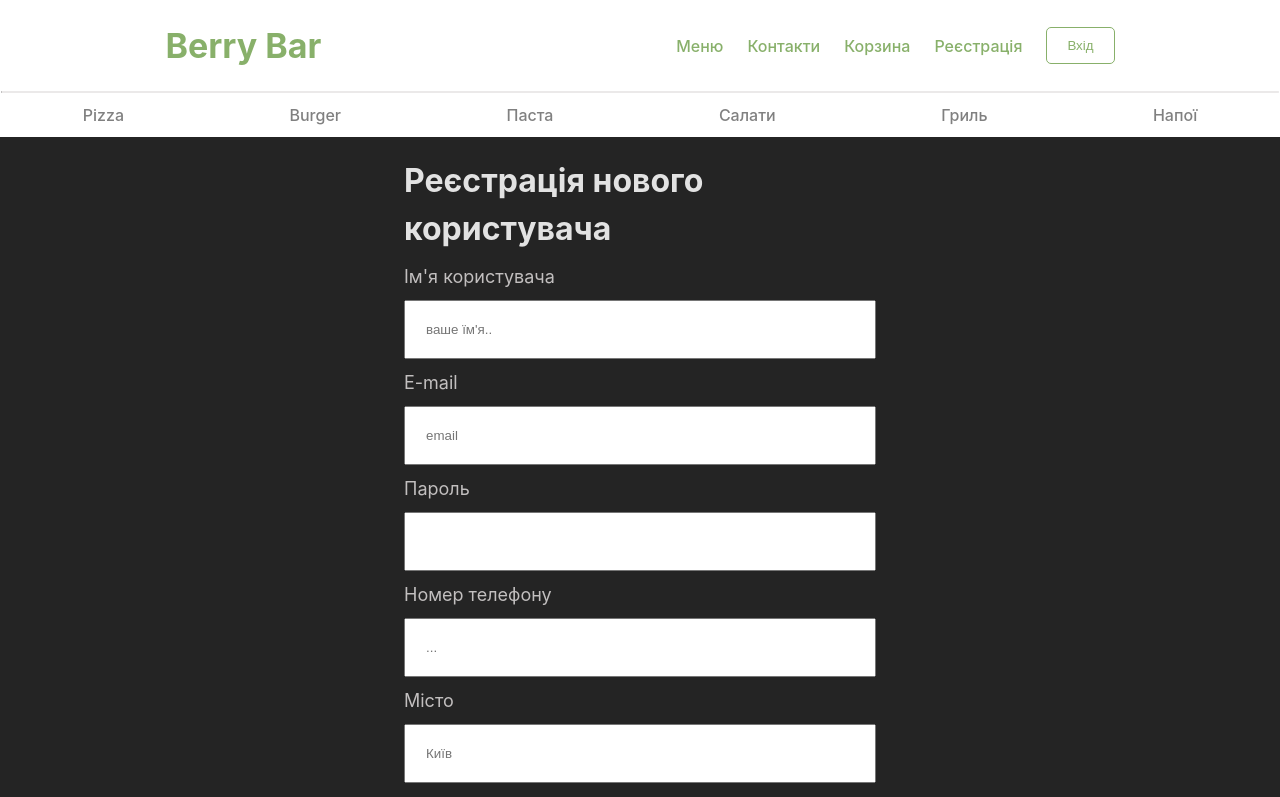
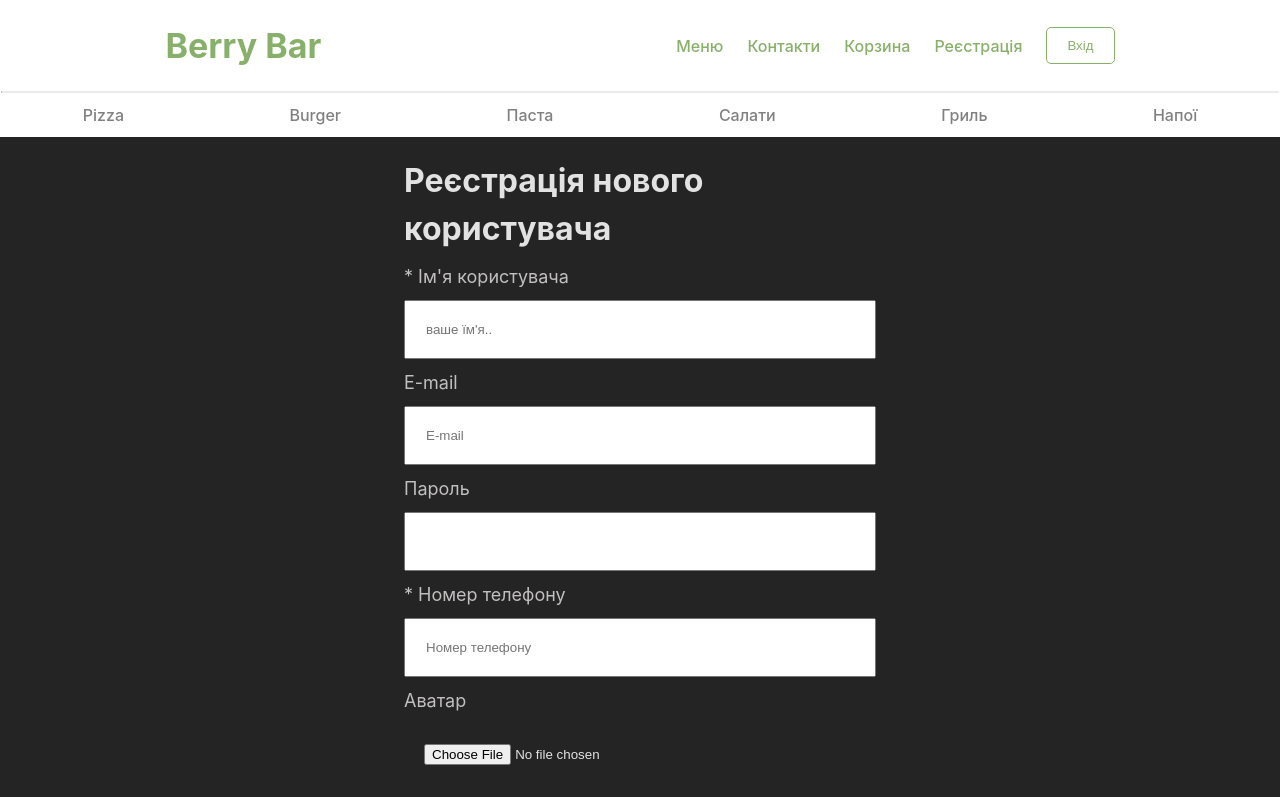
Before and after one commit to OlegKvasn/Berry_Bar_app_MERN, a React (Vite) app in the folder client/: page /register in a window 1280 px wide. Shown: the top 797 px of the page. Built offline with nearby package versions, Linux system fonts and the light colour scheme.

Commit message:
feat: register page with hook form

```diff
--- a/client/src/page/check-out/index.tsx
+++ b/client/src/page/check-out/index.tsx
@@ -49,8 +49,8 @@ const CheckOutPage = () => {
         paymentMethod: "Готівка",
         comment: "",
       },
-      mode: "onBlur",
-      reValidateMode: "onBlur",
+      mode: "onTouched",
+      //reValidateMode: "onBlur",
     });
 
   const disableAddress = watch("delivery") === "Самовивіз";
--- /dev/null
+++ b/client/src/page/register-hook-form/index.tsx
@@ -0,0 +1,136 @@
+import { useState } from "react";
+import style from "./register.module.scss";
+//import { useNavigate } from "react-router-dom";
+import { newRequest, upload } from "../../lib/utils";
+import { FieldErrors, useForm } from "react-hook-form";
+import { IUser } from "../../lib/types";
+
+type TFormValues = {
+  username: string;
+  email: string;
+  password: string;
+  phone: string;
+  img: string;
+};
+
+const RegisterHookFormPage = () => {
+  const [file, setFile] = useState<File | null>(null);
+  const { register, handleSubmit, formState, reset, control } =
+    useForm<TFormValues>({
+      defaultValues: {
+        username: "",
+        email: "",
+        password: "",
+        phone: "",
+        img: "",
+      },
+      mode: "onBlur",
+      reValidateMode: "onBlur",
+    });
+  //const navigate = useNavigate();
+
+  const handleUpload = ({ target }: React.ChangeEvent<HTMLInputElement>) => {
+    setFile(target.files![0]);
+  };
+
+  //TODO: Відредагувати BackEnd - users
+  const emailValidation = async (value: string) => {
+    const data = (await newRequest.get(`/users${value}`)) as IUser;
+    return !data || "Користувач з таким E-mail вже зареєстрований";
+  };
+
+  const onSubmit = async (data: TFormValues) => {
+    console.log(data);
+    if (formState.isSubmitSuccessful) {
+      // const url = await upload(file);
+      // try {
+      //   await newRequest.post("/auth/register", { ...values, img: url });
+      //   navigate("/");
+      // } catch (err) {
+      //   console.log(err);
+      // }
+      // reset();
+    }
+    // navigate("/products-admin");
+  };
+
+  const onError = (errors: FieldErrors<TFormValues>) => {
+    console.log(errors);
+  };
+
+  return (
+    <div className={style.mainContainer}>
+      <form onSubmit={handleSubmit(onSubmit, onError)}>
+        <h1>Реєстрація нового користувача</h1>
+        <label htmlFor="username">* Ім'я користувача</label>
+        <input
+          type="text"
+          id="username"
+          placeholder="ваше їм'я.."
+          {...register("username", {
+            required: {
+              value: true,
+              message: "Їм'я користувача є обов'язковим",
+            },
+          })}
+        />
+        <label htmlFor="email">E-mail</label>
+        <input
+          type="email"
+          id="email"
+          placeholder="E-mail"
+          {...register("email", {
+            pattern: {
+              value:
+                /^[a-zA-Z0-9.!#$%&'*+/=?^_`{|}~-]+@[a-zA-Z0-9-]+(?:\.[a-zA-Z0-9-]+)*$/,
+              message: "неправильний email формат",
+            },
+            validate: {
+              emailAvailable: (fieldValue) => emailValidation(fieldValue),
+            },
+          })}
+        />
+        <label htmlFor="password">Пароль</label>
+        <input
+          type="password"
+          id="password"
+          {...register("password", {
+            required: {
+              value: true,
+              message: "Придумайте пароль",
+            },
+          })}
+        />
+        {/* <label htmlFor="password">Password</label>
+        <input
+          name="password"
+          type="password"
+          placeholder="..."
+          onChange={handleChange}
+        /> */}
+        <label htmlFor="phone">* Номер телефону</label>
+        <input
+          type="tel"
+          id="phone"
+          placeholder="Номер телефону"
+          {...register("phone", {
+            required: {
+              value: true,
+              message: "Номер телефону є обов'язковим",
+            },
+          })}
+        />
+        <label htmlFor="img">Аватар</label>
+        <input name="img" type="file" onChange={handleUpload} />
+        <button
+          type="submit"
+          disabled={!formState.isDirty || formState.isSubmitting}
+        >
+          Зареєструватися
+        </button>
+      </form>
+    </div>
+  );
+};
+
+export default RegisterHookFormPage;
--- /dev/null
+++ b/client/src/page/register-hook-form/register.module.scss
@@ -0,0 +1,33 @@
+.mainContainer {
+  display: flex;
+  justify-content: center;
+  form {
+    display: flex;
+    flex-direction: column;
+    width: 40%;
+    gap: 10px;
+    padding: 20px;
+    h3 {
+      color: #555;
+    }
+    label {
+      color: #c2bfbf;
+      font-size: 18px;
+    }
+    input,
+    select,
+    textarea {
+      padding: 20px;
+    }
+    button {
+      background-color: var(--green-color);
+      margin: 20px 0;
+      padding: 10px;
+      color: #fff;
+      border: none;
+      font-weight: 500;
+      font-size: 18px;
+      cursor: pointer;
+    }
+  }
+}
```
Also changed, not shown: client/src/App.tsx (+7 -2 lines), 1 other file (tests, documents, lock files or other folders).
